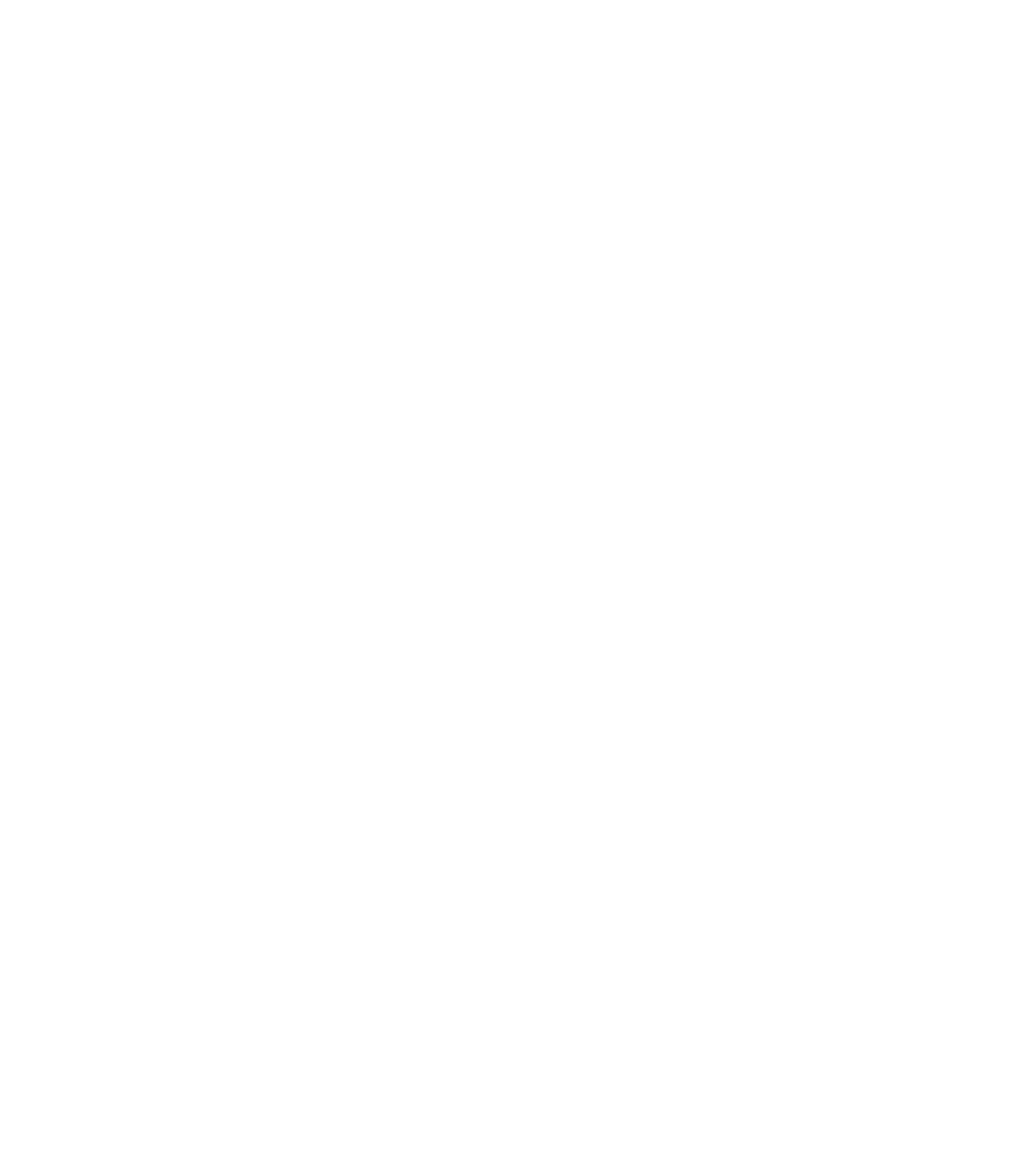
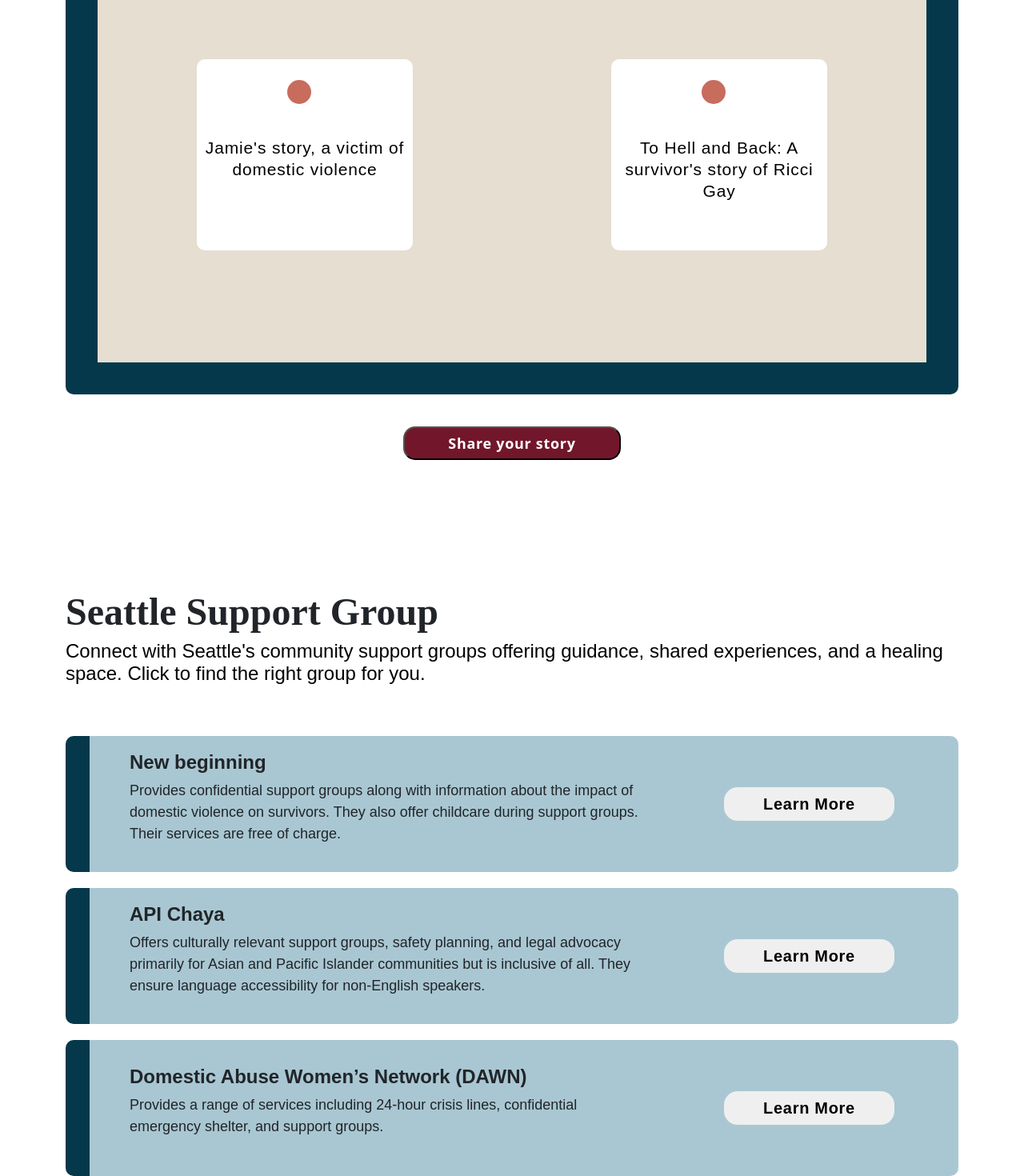
Before and after one commit to UW-INFO442-SP24/ui-unicorns, a React (Create React App) app: page /Connect in a window 1280 px wide. Shown: the part 376-1846 px from the top of the page at 80% size. Before the commit the page ends 800 px from the top, so only its background shows below. Built offline with nearby package versions, Linux system fonts and the light colour scheme.

Commit message:
add details to connect page

```diff
--- a/package.json
+++ b/package.json
@@ -6,6 +6,7 @@
     "@testing-library/jest-dom": "^5.17.0",
     "@testing-library/react": "^13.4.0",
     "@testing-library/user-event": "^13.5.0",
+    "bootstrap": "^5.3.3",
     "react": "^18.2.0",
     "react-dom": "^18.2.0",
     "react-router-dom": "^6.23.0",
--- a/src/components/Connect/connect.css
+++ b/src/components/Connect/connect.css
@@ -0,0 +1,166 @@
+
+header {
+    font-size: 48px;
+    font-family: "Lora", serif;
+    margin-top: 2rem;
+    margin-bottom: 0.5rem;
+    font-style: normal;
+    font-weight: 700;
+    line-height: normal;
+  }
+
+  .s-intro {
+    font-size: 20px;
+  }
+
+  p,
+  .s-intro,
+  .button-learn {
+    font-family: "DM Sans", sans-serif;
+  }
+
+  p.s-intro {
+    margin-bottom: 4rem;
+    color: #000;
+    font-size: 24px;
+    font-style: normal;
+    font-weight: 400;
+    line-height: normal;
+  }
+
+  p {
+    font-size: 18px;
+  }
+
+  .story p {
+    color: #000;
+    text-align: center;
+    font-size: 21px;
+    font-weight: 500;
+    line-height: 27.321px;
+    letter-spacing: 0.84px;
+  }
+
+  h2 {
+    font-family: "Montserrat", sans-serif;
+  }
+
+  .board {
+    background-color: #E5DED1;
+    border-style: solid;
+    border-color: #05384B;
+    border-width: 40px;
+    border-radius: 10px;
+
+    margin: auto;
+    height: 600px;
+  }
+
+  .div-story-p {
+    margin-left: 2rem;
+  }
+
+
+  .story {
+    display: flex;
+    flex-direction: column;
+    border-radius: 10px;
+    align-items: center;
+    background-color: white;
+    margin: auto;
+    width: 269.042px;
+    height:239px;
+  }
+
+
+  .pin {
+    align-self: center;
+    margin-top: 10%;
+    margin-bottom: 15%;
+    border-radius: 50%;
+    height: 30px;
+    width: 30px;
+    background-color: rgb(200, 108, 93);
+    margin-right: 15px;
+  }
+
+  .share {
+    align-self: center;
+  }
+
+  .but-con {
+    display: flex;
+    justify-content: center;
+  }
+
+  .but {
+    background-color: #72172B;
+    color: white;
+    margin-top: 40px;
+    border-radius: 15px;
+    padding: 7px 35px 7px 35px;
+    width: 271.833px;
+    height: 42px;
+    font-size: 18px;
+    font-weight: 700;
+    line-height: 22.767px;
+    letter-spacing: 0.7px;
+  }
+
+  .section3 {
+    padding-top: 130px;
+  }
+
+  .group-container {
+    display: flex;
+    flex-direction: column;
+    justify-content: space-evenly;
+    gap: 20px;
+  }
+
+  .groups {
+    border-left-style: solid;
+    border-color: #05384B;
+    border-left-width: 30px;
+    border-radius: 10px;
+
+    display: flex;
+    justify-content: space-between;
+    flex-direction: row;
+    background-color: #A9C7D2;
+    height: 170px;
+  }
+
+  .group-info{
+    margin-left: 50px;
+    width: 60%;
+    align-self: center;
+  }
+
+  .groups h2 {
+    font-family: 'Montserrat', sans-serif;
+    font-size: 24px;
+    font-style: normal;
+    font-weight: 600;
+    line-height: normal;
+  }
+
+  .join {
+    padding-left: 35px;
+    margin-right: 80px;
+    align-self: center;
+  }
+
+  .learn {
+    border-radius: 17px;
+    border: none;
+    padding: 7px 35px 7px 35px;
+    font-family: "DM Sans", sans-serif;
+    font-size: 20px;
+    font-style: normal;
+    font-weight: 700;
+    line-height: 113.836%; /* 22.767px */
+    letter-spacing: 0.7px;
+    width: 213px;
+    height: 42px;
+  }
--- a/src/components/Connect/connect.js
+++ b/src/components/Connect/connect.js
@@ -1,5 +1,96 @@
 import React from 'react';
+import './connect.css';
 
 export default function Connect(props) {
+  return(
+    <div class="container">
+      <div>
+        {/* hero */}
+      </div>
 
+      <div>
+        <header>Stories</header>
+        <p class="s-intro">
+          Read personal experiences of resilience and hope from those who have faced domestic
+          violence. These stories illuminate the path to safety and healing.
+        </p>
+
+        <div class="board row align-items-center text-center">
+          <div class="col">
+            <div class="story">
+              <div class="pin">
+                {/* circle */}
+              </div>
+              <div>
+                <p>Jamie's story, a victim of domestic violence</p>
+              </div>
+            </div>
+          </div>
+
+          <div class="col">
+            <div class="story">
+              <div class="pin">
+                {/* circle */}
+              </div>
+              <p>To Hell and Back: A survivor's story of Ricci Gay</p>
+            </div>
+          </div>
+        </div>
+
+        <div class="but-con">
+          <button class="but">Share your story</button>
+        </div>
+      </div>
+
+      <div class="section3">
+        <header>Seattle Support Group</header>
+        <p class="s-intro">
+            Connect with Seattle's community support groups offering guidance, shared experiences, and a healing space. Click to find the right group for you.
+        </p>
+        <div class="group-container">
+          <div class="groups">
+            <div class="group-info">
+              <h2>New beginning</h2>
+              <p>
+                Provides confidential support groups along with information about the impact of
+                domestic violence on survivors. They also offer childcare during support groups.
+                Their services are free of charge.
+              </p>
+            </div>
+            <div class="join">
+              <button class="learn">Learn More</button>
+            </div>
+          </div>
+
+          <div class="groups">
+            <div class="group-info">
+              <h2>API Chaya </h2>
+              <p>
+                Offers culturally relevant support groups, safety planning, and legal advocacy
+                primarily for Asian and Pacific Islander communities but is inclusive of all.
+                They ensure language accessibility for non-English speakers.
+              </p>
+            </div>
+            <div class="join">
+              <button class="learn">Learn More</button>
+            </div>
+          </div>
+
+          <div class="groups">
+            <div class="group-info">
+              <h2>Domestic Abuse Women’s Network (DAWN)</h2>
+              <p>
+                Provides a range of services including 24-hour crisis lines, confidential emergency
+                shelter, and support groups.
+              </p>
+            </div>
+            <div class="join">
+              <button class="learn">Learn More</button>
+            </div>
+          </div>
+        </div>
+      </div>
+    </div>
+
+  );
 }
```
Also changed, not shown: 1 other file (tests, documents, lock files or other folders).
